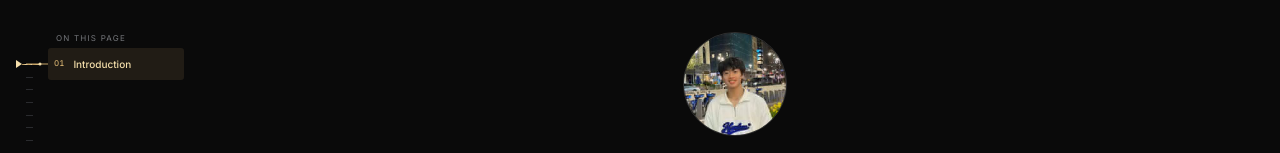
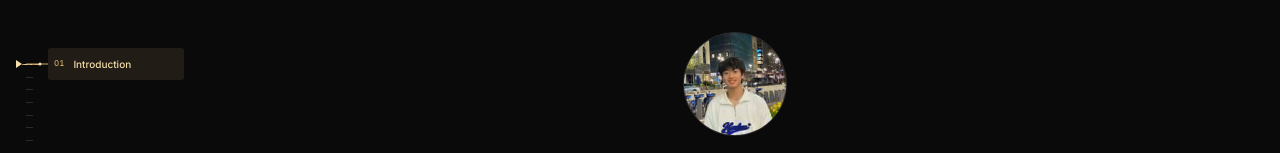
Before and after one commit to kenchengkc/personal-website, a Next.js app: page / in a window 1280 px wide. Shown: the top 153 px of the page. Built offline with nearby package versions, Linux system fonts and the light colour scheme.

Commit message:
Remove sidebar table of contents heading

```diff
--- a/app/globals.css
+++ b/app/globals.css
@@ -175,14 +175,6 @@ textarea {
   flex-direction: column;
 }
 
-.ruler-heading {
-  padding: 0 8px;
-  color: var(--ink-3);
-  font-size: 8px;
-  letter-spacing: 0.15em;
-  text-transform: uppercase;
-}
-
 .ruler-milestones {
   position: absolute;
   inset: 32px 0;
--- a/components/motion/ScrollExperience.tsx
+++ b/components/motion/ScrollExperience.tsx
@@ -151,7 +151,6 @@ export function ScrollExperience() {
         ))}
       </svg>
       <div className="ruler-contents">
-        <span className="ruler-heading">On This Page</span>
         <ol className="ruler-milestones">
           {milestones.map(milestone => (
             <li className="ruler-section" key={milestone.label} style={{ top: milestone.labelY }}>
```
